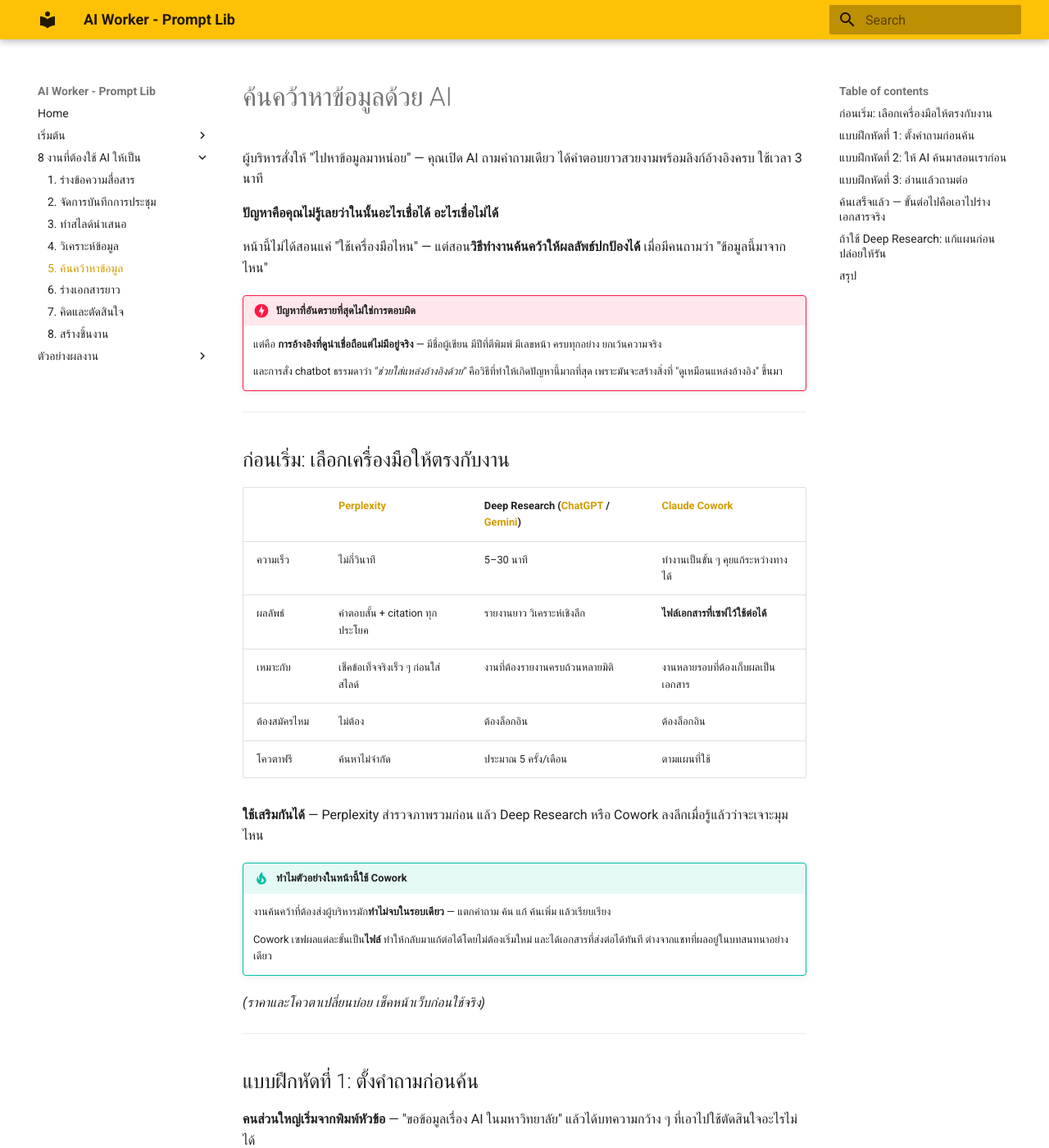
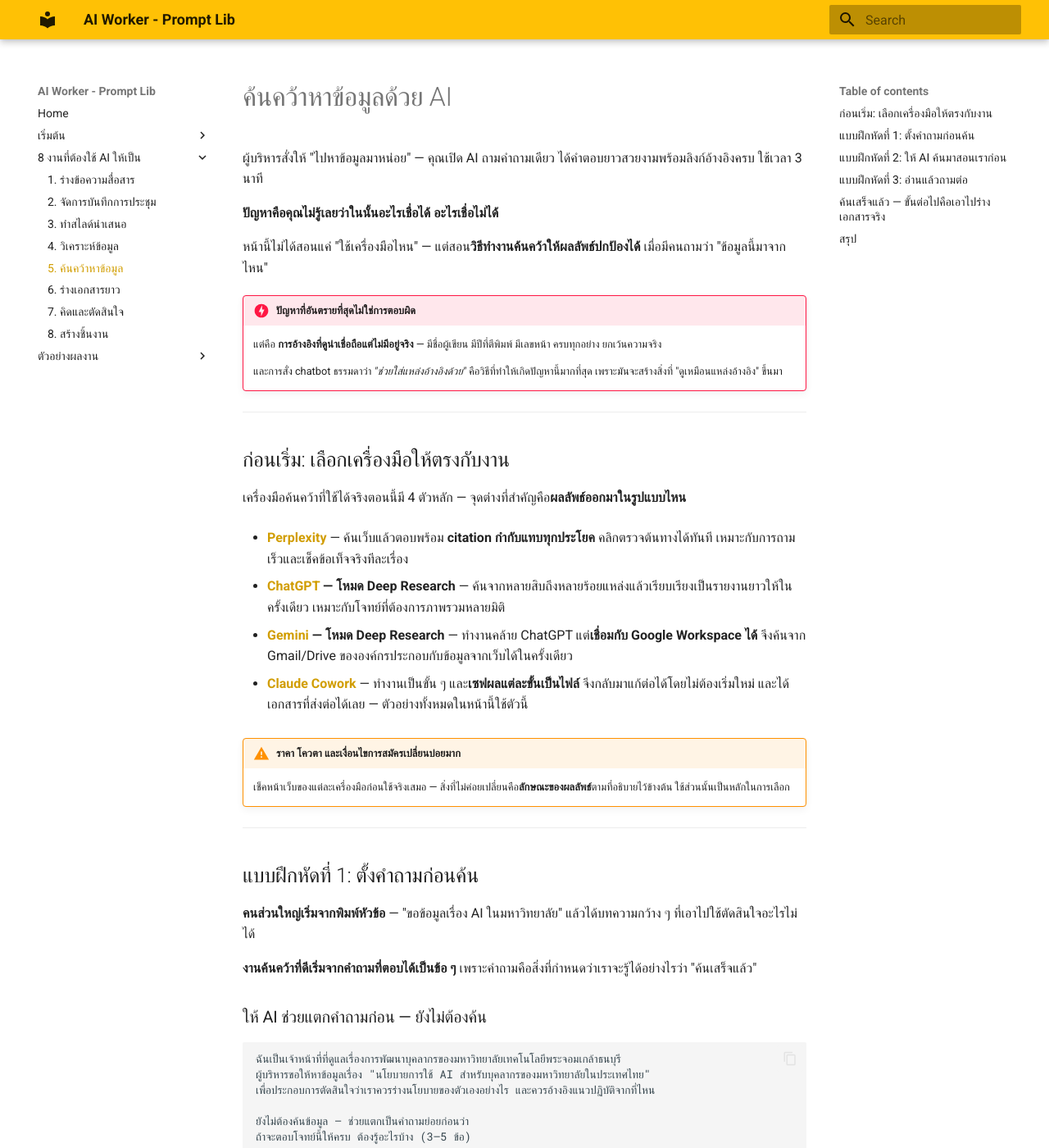
Before and after one commit to warasinee-cha/aiworker-prompt-lib, an MkDocs documentation site: the page built from docs/research.md, in a window 1280 px wide and 1400 px high. Shown: the whole window at 82% size. Built offline with MkDocs 1.6.1 and Material for MkDocs 9.7.7, drawn with Linux system fonts in a browser that asks for light colours; some of the changed text lies outside the part shown.

Commit message:
research: ตัดส่วน Deep Research และเปลี่ยนตารางเครื่องมือเป็น bullet list
- ลบหัวข้อ "ถ้าใช้ Deep Research: แก้แผนก่อนปล่อยให้รัน" ทั้งบล็อก
- เปลี่ยนตารางเปรียบเทียบเป็นรายการ 4 เครื่องมือพร้อมลิงก์
  ตัดข้อมูลราคา/โควตา/เงื่อนไขสมัครออก เหลือเฉพาะจุดต่างที่ไม่ค่อยเปลี่ยน

Co-Authored-By: Claude Opus 5 <noreply@anthropic.com>

```diff
--- a/docs/research.md
+++ b/docs/research.md
@@ -15,22 +15,18 @@
 
 ## ก่อนเริ่ม: เลือกเครื่องมือให้ตรงกับงาน
 
-| | [Perplexity](https://www.perplexity.ai) | Deep Research ([ChatGPT](https://chatgpt.com) / [Gemini](https://gemini.google.com)) | [Claude Cowork](https://claude.ai) |
-|---|---|---|---|
-| ความเร็ว | ไม่กี่วินาที | 5–30 นาที | ทำงานเป็นขั้น ๆ คุยแก้ระหว่างทางได้ |
-| ผลลัพธ์ | คำตอบสั้น + citation ทุกประโยค | รายงานยาว วิเคราะห์เชิงลึก | **ไฟล์เอกสารที่เซฟไว้ใช้ต่อได้** |
-| เหมาะกับ | เช็คข้อเท็จจริงเร็ว ๆ ก่อนใส่สไลด์ | งานที่ต้องรายงานครบถ้วนหลายมิติ | งานหลายรอบที่ต้องเก็บผลเป็นเอกสาร |
-| ต้องสมัครไหม | ไม่ต้อง | ต้องล็อกอิน | ต้องล็อกอิน |
-| โควตาฟรี | ค้นหาไม่จำกัด | ประมาณ 5 ครั้ง/เดือน | ตามแผนที่ใช้ |
+เครื่องมือค้นคว้าที่ใช้ได้จริงตอนนี้มี 4 ตัวหลัก — จุดต่างที่สำคัญคือ**ผลลัพธ์ออกมาในรูปแบบไหน**
 
-**ใช้เสริมกันได้** — Perplexity สำรวจภาพรวมก่อน แล้ว Deep Research หรือ Cowork ลงลึกเมื่อรู้แล้วว่าจะเจาะมุมไหน
+- **[Perplexity](https://www.perplexity.ai)** — ค้นเว็บแล้วตอบพร้อม **citation กำกับแทบทุกประโยค** คลิกตรวจต้นทางได้ทันที เหมาะกับการถามเร็วและเช็คข้อเท็จจริงทีละเรื่อง
 
-!!! tip "ทำไมตัวอย่างในหน้านี้ใช้ Cowork"
-    งานค้นคว้าที่ต้องส่งผู้บริหารมัก**ทำไม่จบในรอบเดียว** — แตกคำถาม ค้น แก้ ค้นเพิ่ม แล้วเรียบเรียง
+- **[ChatGPT](https://chatgpt.com) — โหมด Deep Research** — ค้นจากหลายสิบถึงหลายร้อยแหล่งแล้วเรียบเรียงเป็นรายงานยาวให้ในครั้งเดียว เหมาะกับโจทย์ที่ต้องการภาพรวมหลายมิติ
 
-    Cowork เซฟผลแต่ละขั้นเป็น**ไฟล์** ทำให้กลับมาแก้ต่อได้โดยไม่ต้องเริ่มใหม่ และได้เอกสารที่ส่งต่อได้ทันที ต่างจากแชทที่ผลอยู่ในบทสนทนาอย่างเดียว
+- **[Gemini](https://gemini.google.com) — โหมด Deep Research** — ทำงานคล้าย ChatGPT แต่**เชื่อมกับ Google Workspace ได้** จึงค้นจาก Gmail/Drive ขององค์กรประกอบกับข้อมูลจากเว็บได้ในครั้งเดียว
 
-*(ราคาและโควตาเปลี่ยนบ่อย เช็คหน้าเว็บก่อนใช้จริง)*
+- **[Claude Cowork](https://claude.ai)** — ทำงานเป็นขั้น ๆ และ**เซฟผลแต่ละขั้นเป็นไฟล์** จึงกลับมาแก้ต่อได้โดยไม่ต้องเริ่มใหม่ และได้เอกสารที่ส่งต่อได้เลย — ตัวอย่างทั้งหมดในหน้านี้ใช้ตัวนี้
+
+!!! warning "ราคา โควตา และเงื่อนไขการสมัครเปลี่ยนบ่อยมาก"
+    เช็คหน้าเว็บของแต่ละเครื่องมือก่อนใช้จริงเสมอ — สิ่งที่ไม่ค่อยเปลี่ยนคือ**ลักษณะของผลลัพธ์**ตามที่อธิบายไว้ข้างต้น ใช้ส่วนนั้นเป็นหลักในการเลือก
 
 ---
 
@@ -209,18 +205,6 @@
 
 ---
 
-## ถ้าใช้ Deep Research: แก้แผนก่อนปล่อยให้รัน
-
-Deep Research จะเสนอ **research plan** ก่อนเริ่มค้น — **อ่านและแก้ตรงนี้** เพราะถ้าปล่อยให้รันผิดทิศ ต้องรอใหม่อีก 5–30 นาที และเสียโควตาไปหนึ่งครั้ง
-
-สิ่งที่ควรดูในแผน: ครอบคลุมคำถามทุกข้อจากแบบฝึกหัดที่ 1 ไหม · จะไปค้นจากแหล่งประเภทไหน · มีมุมไหนที่มันเพิ่มมาเองโดยเราไม่ได้ขอ
-
-**Gemini Deep Research มีข้อได้เปรียบหนึ่งอย่าง** — เชื่อมกับ Google Workspace ได้ ค้นจาก Gmail, Drive และ Chat ของเราประกอบกับข้อมูลจากเว็บได้ในครั้งเดียว และ export เข้า Google Docs ได้ทันที
-
-<!-- TODO: ใส่ภาพหน้า research plan ที่ Deep Research เสนอก่อนเริ่มค้น -->
-
----
-
 ## สรุป
 
 | ขั้น | สิ่งที่ทำ | หลักการ |
```
